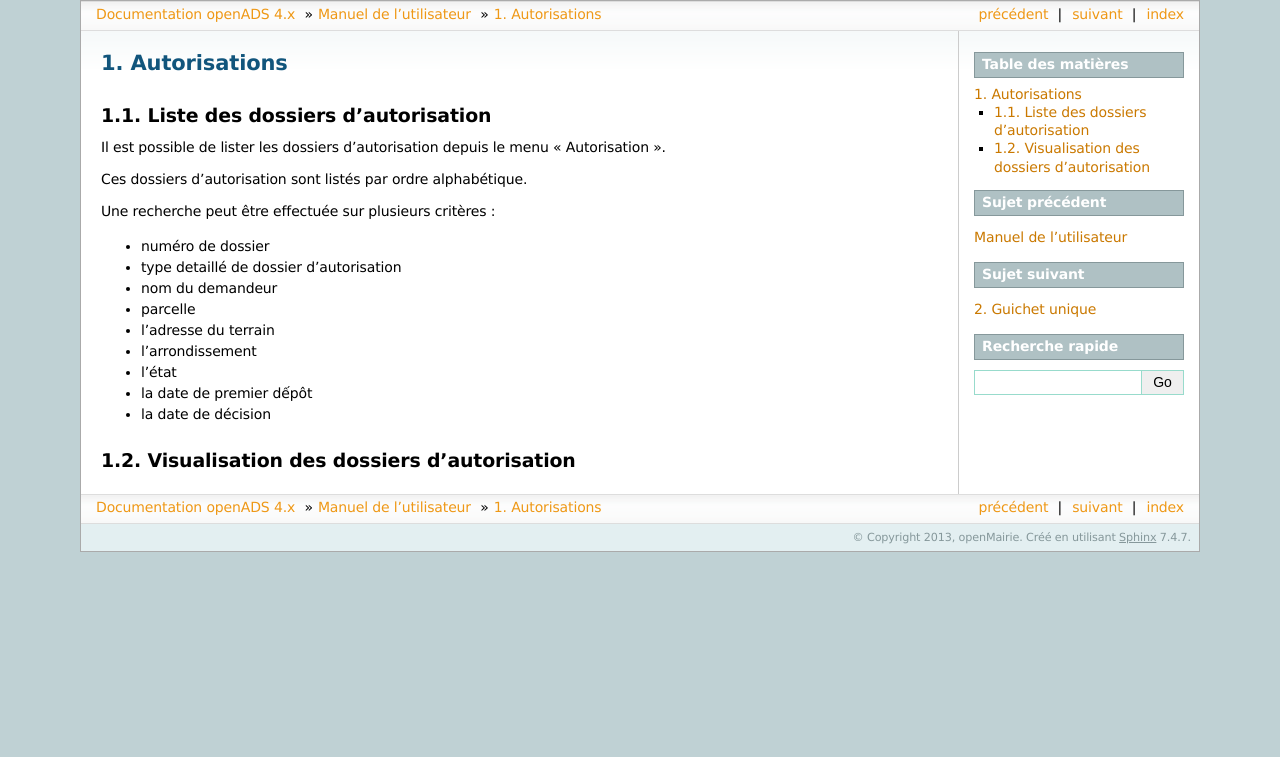
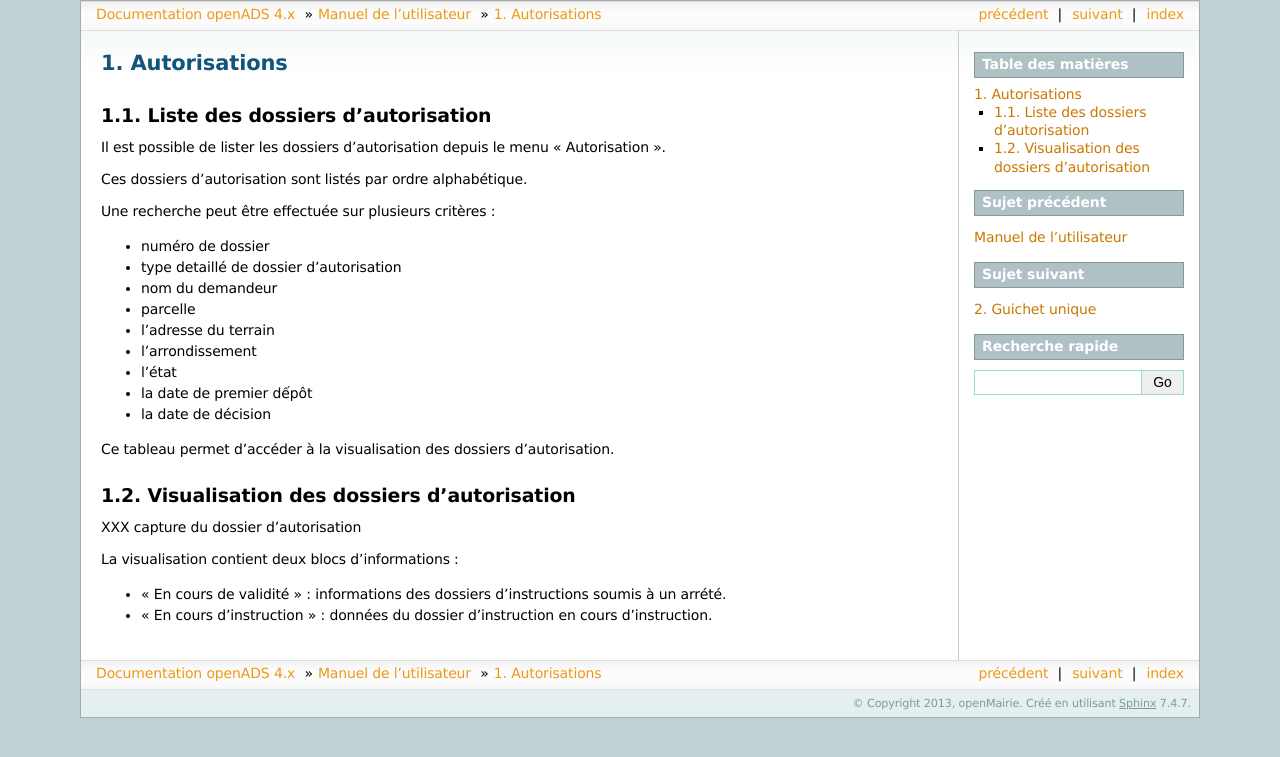
Before and after one commit to mpavaux/openads-documentation, a Sphinx documentation site: the page built from source/manuel_utilisateur/autorisations.rst, in a window 1280 px wide. Shown: the top 757 px of the page. Built offline with Sphinx 7.4.7, drawn with Linux system fonts in a browser that asks for light colours.

Commit message:
Complement concernant la visualisation des dossiers d'autorisations

```diff
--- a/source/manuel_utilisateur/autorisations.rst
+++ b/source/manuel_utilisateur/autorisations.rst
@@ -31,5 +31,14 @@
 
 - la date de décision
 
+Ce tableau permet d'accéder à la visualisation des dossiers d'autorisation.
+
 Visualisation des dossiers d'autorisation
-========================================
+=========================================
+
+XXX capture du dossier d'autorisation
+
+La visualisation contient deux blocs d'informations :
+
+- "En cours de validité" : informations des dossiers d'instructions soumis à un arrété.
+- "En cours d'instruction" : données du dossier d'instruction en cours d'instruction.
```
